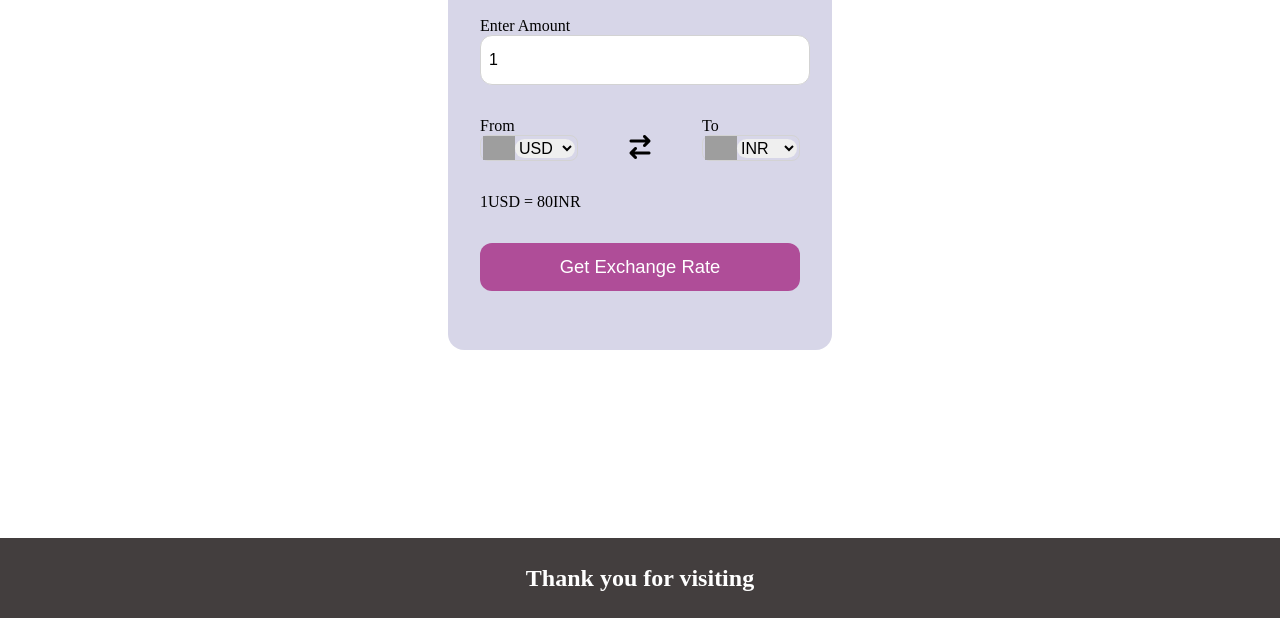
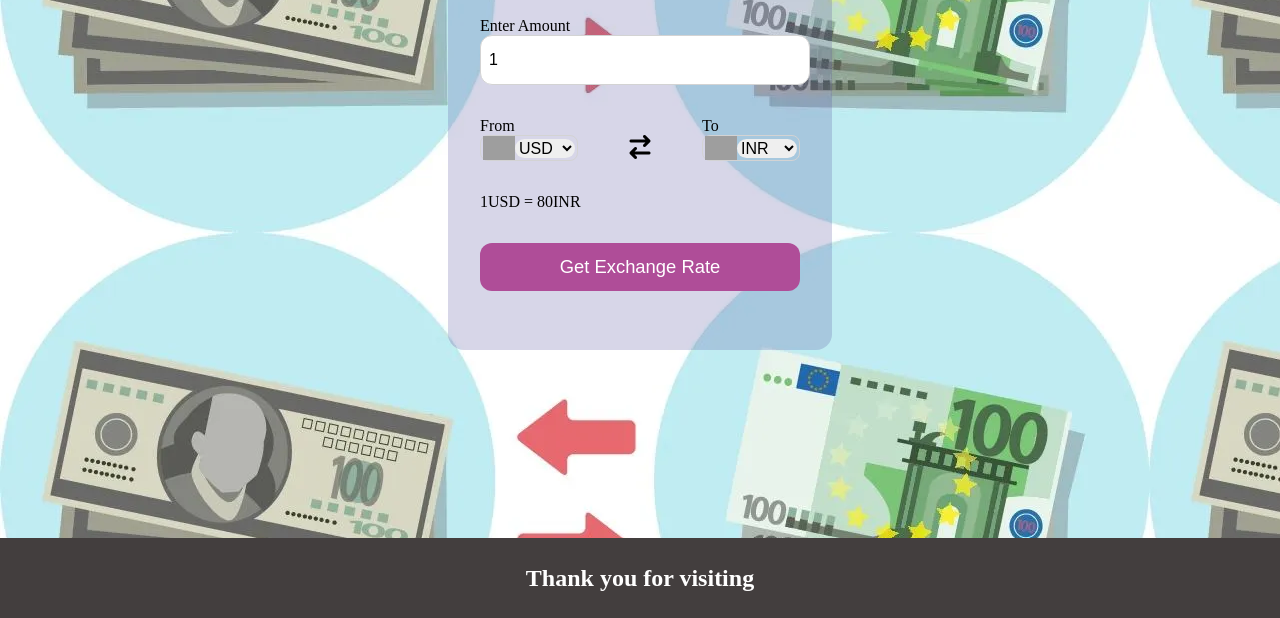
Before and after one commit to Sajal9100/Currency-converter, a plain HTML site: page index.html in a window 1280 px wide. Shown: the part 326-944 px from the top of the page. Drawn offline with Linux system fonts and the light colour scheme; no server answers; grey boxes are pictures that could not be loaded.

Commit message:
Update style.css

```diff
--- a/style.css
+++ b/style.css
@@ -18,7 +18,7 @@ main {
   justify-content: center;
   align-items: center;
   min-height: 100vh;
-  background-image: url(Bg image.webp);
+  background-image: url(Bg_image.webp);
 }
 
 .container {
```
